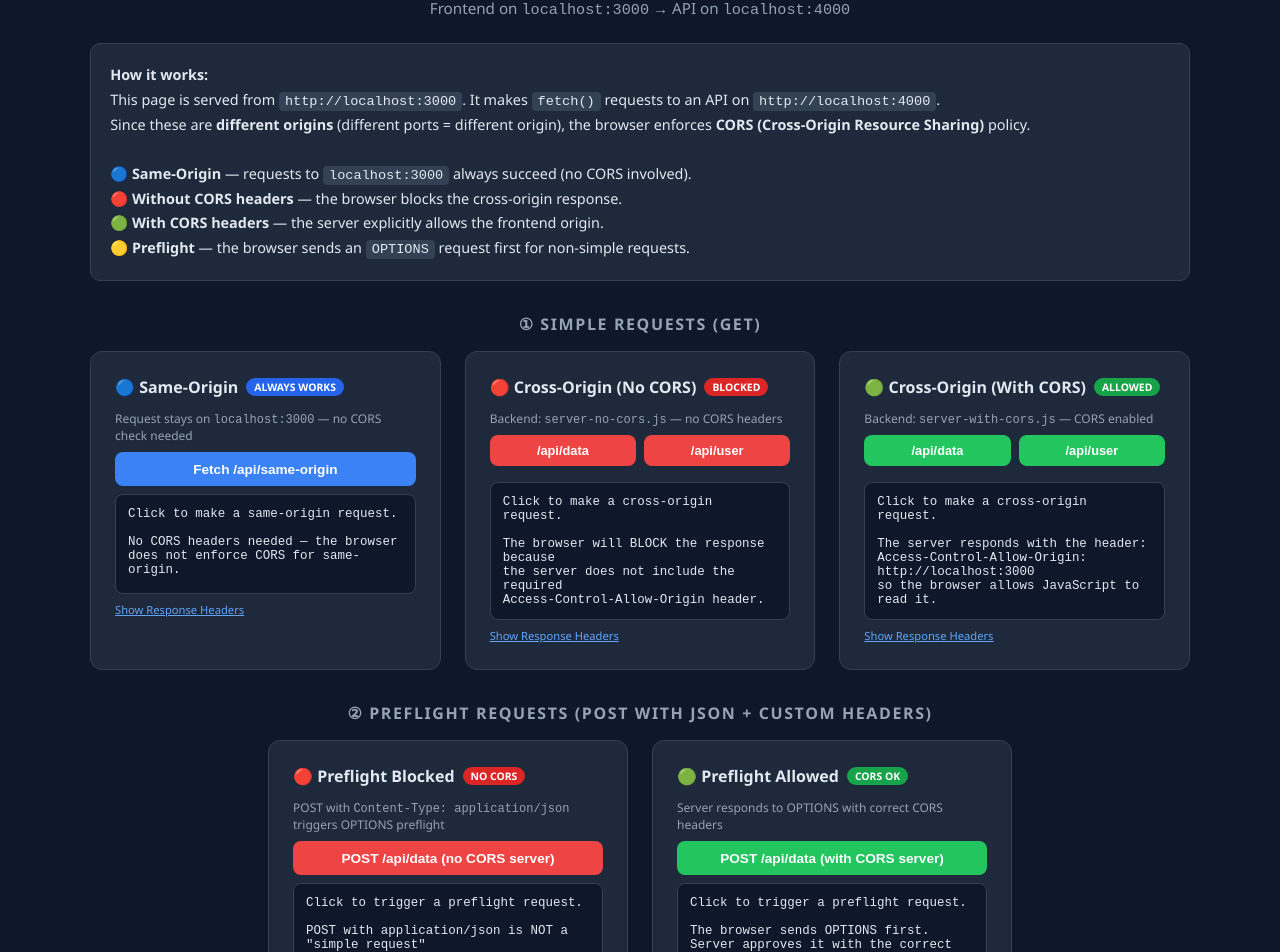
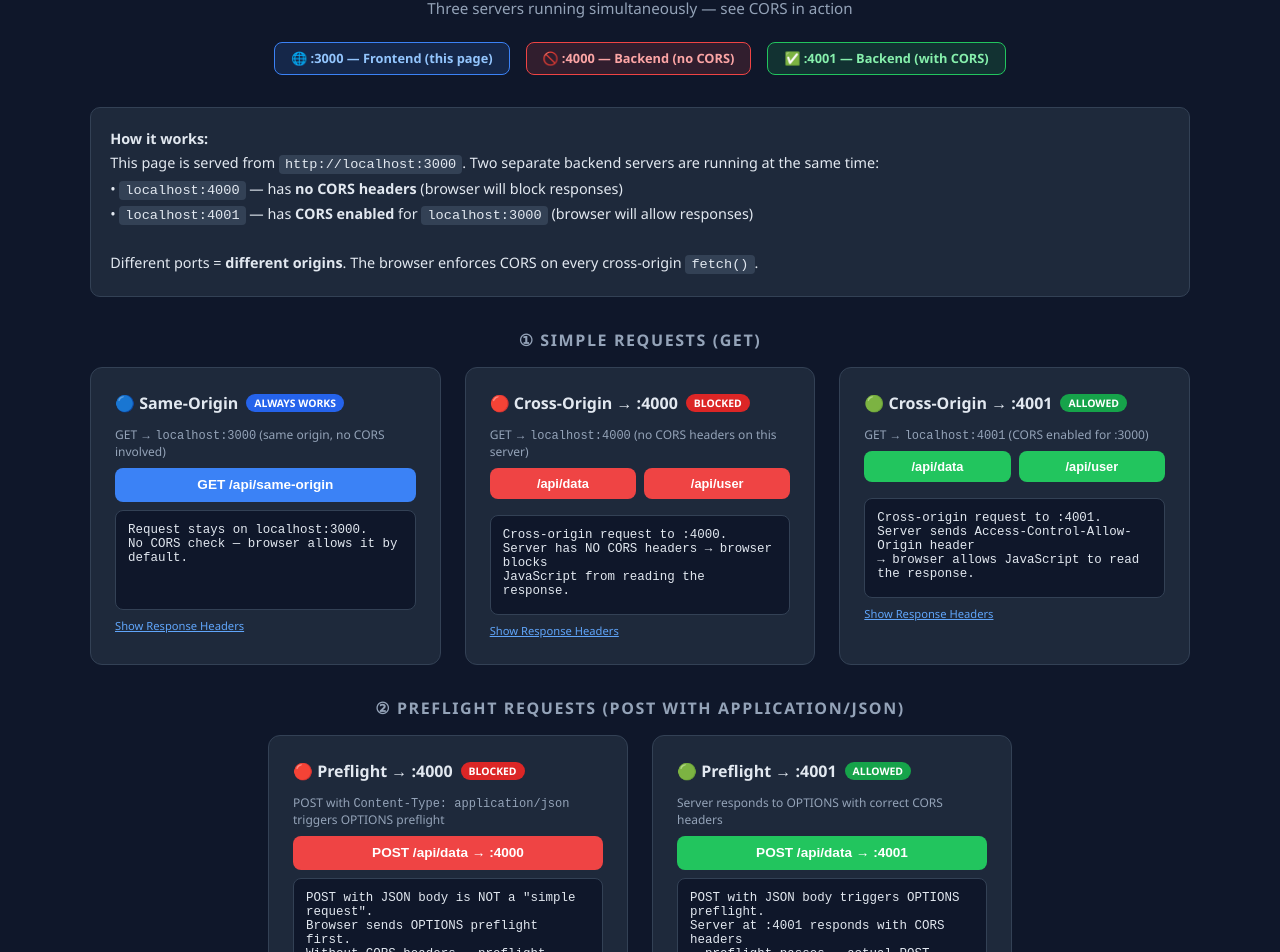
Before and after one commit to karankessy/demoCORS, a website: page public/index.html in a window 1280 px wide. Shown: the part 81-1033 px from the top of the page. Drawn offline with Linux system fonts and the light colour scheme.

Commit message:
Separate servers onto different ports: :4000 (no CORS), :4001 (with CORS) — all run simultaneously via npm start

```diff
--- a/frontend-server.js
+++ b/frontend-server.js
@@ -8,12 +8,11 @@ app.use(express.static(path.join(__dirname, "public")));
 app.get("/api/same-origin", (req, res) => {
   res.json({
     message: "This response is from the SAME origin (port 3000).",
-    origin: `http://localhost:${PORT}`,
+    server: `http://localhost:${PORT}`,
     timestamp: new Date().toISOString(),
   });
 });
 
 app.listen(PORT, () => {
-  console.log(`\n🌐 Frontend server running on http://localhost:${PORT}`);
-  console.log(`   Open http://localhost:${PORT} in your browser.\n`);
+  console.log(`  🌐 Frontend            → http://localhost:${PORT}`);
 });
--- a/public/index.html
+++ b/public/index.html
@@ -35,6 +35,36 @@
       padding: 2px 6px;
       border-radius: 4px;
       font-size: 0.85rem;
+    }
+    .ports {
+      display: flex;
+      gap: 1rem;
+      justify-content: center;
+      flex-wrap: wrap;
+      max-width: 1100px;
+      margin: 0 auto 2rem;
+    }
+    .port-tag {
+      font-size: 0.8rem;
+      padding: 0.4rem 1rem;
+      border-radius: 8px;
+      font-weight: 600;
+      border: 1px solid;
+    }
+    .port-tag.origin-a {
+      background: rgba(59,130,246,0.15);
+      border-color: #3b82f6;
+      color: #93c5fd;
+    }
+    .port-tag.origin-b {
+      background: rgba(239,68,68,0.15);
+      border-color: #ef4444;
+      color: #fca5a5;
+    }
+    .port-tag.origin-c {
+      background: rgba(34,197,94,0.15);
+      border-color: #22c55e;
+      color: #86efac;
     }
     .section-title {
       text-align: center;
@@ -79,7 +109,6 @@
     .badge.fail { background: #dc2626; color: white; }
     .badge.pass { background: #16a34a; color: white; }
     .badge.info { background: #2563eb; color: white; }
-    .badge.warn { background: #d97706; color: white; }
     button {
       width: 100%;
       padding: 0.6rem;
@@ -96,7 +125,6 @@
     .btn-fail { background: #ef4444; color: white; }
     .btn-pass { background: #22c55e; color: white; }
     .btn-info { background: #3b82f6; color: white; }
-    .btn-warn { background: #f59e0b; color: white; }
     .result {
       background: #0f172a;
       border-radius: 8px;
@@ -147,140 +175,118 @@
       padding-top: 1rem;
       border-top: 1px solid #1e293b;
     }
-    footer a { color: #60a5fa; text-decoration: none; }
-    footer a:hover { text-decoration: underline; }
   </style>
 </head>
 <body>
   <h1>🌐 CORS Policy Demo</h1>
-  <p class="subtitle">
-    Frontend on <code>localhost:3000</code> → API on <code>localhost:4000</code>
-  </p>
+  <p class="subtitle">Three servers running simultaneously — see CORS in action</p>
+
+  <div class="ports">
+    <span class="port-tag origin-a">🌐 :3000 — Frontend (this page)</span>
+    <span class="port-tag origin-b">🚫 :4000 — Backend (no CORS)</span>
+    <span class="port-tag origin-c">✅ :4001 — Backend (with CORS)</span>
+  </div>
 
   <div class="info-box">
     <strong>How it works:</strong><br/>
     This page is served from <code>http://localhost:3000</code>.
-    It makes <code>fetch()</code> requests to an API on <code>http://localhost:4000</code>.<br/>
-    Since these are <strong>different origins</strong> (different ports = different origin), the browser enforces
-    <strong>CORS (Cross-Origin Resource Sharing)</strong> policy.<br/><br/>
-    🔵 <strong>Same-Origin</strong> — requests to <code>localhost:3000</code> always succeed (no CORS involved).<br/>
-    🔴 <strong>Without CORS headers</strong> — the browser blocks the cross-origin response.<br/>
-    🟢 <strong>With CORS headers</strong> — the server explicitly allows the frontend origin.<br/>
-    🟡 <strong>Preflight</strong> — the browser sends an <code>OPTIONS</code> request first for non-simple requests.
+    Two separate backend servers are running at the same time:<br/>
+    &bull; <code>localhost:4000</code> — has <strong>no CORS headers</strong> (browser will block responses)<br/>
+    &bull; <code>localhost:4001</code> — has <strong>CORS enabled</strong> for <code>localhost:3000</code> (browser will allow responses)<br/><br/>
+    Different ports = <strong>different origins</strong>. The browser enforces CORS on every cross-origin <code>fetch()</code>.
   </div>
 
-  <!-- Section 1: Simple Requests -->
+  <!-- Section 1: Simple GET Requests -->
   <div class="section-title">① Simple Requests (GET)</div>
   <div class="container">
     <div class="card">
       <h2>🔵 Same-Origin <span class="badge info">Always Works</span></h2>
-      <p class="label">Request stays on <code>localhost:3000</code> — no CORS check needed</p>
-      <button class="btn-info" onclick="doFetch('/api/same-origin', 'result-same', { sameOrigin: true })">
-        Fetch /api/same-origin
+      <p class="label">GET → <code>localhost:3000</code> (same origin, no CORS involved)</p>
+      <button class="btn-info" onclick="doGet('/api/same-origin', 'result-same')">
+        GET /api/same-origin
       </button>
-      <div class="result" id="result-same">Click to make a same-origin request.
-
-No CORS headers needed — the browser
-does not enforce CORS for same-origin.</div>
+      <div class="result" id="result-same">Request stays on localhost:3000.
+No CORS check — browser allows it by default.</div>
       <span class="headers-toggle" onclick="toggleHeaders('headers-same')">Show Response Headers</span>
       <div class="headers-box" id="headers-same"></div>
     </div>
 
     <div class="card">
-      <h2>🔴 Cross-Origin (No CORS) <span class="badge fail">Blocked</span></h2>
-      <p class="label">Backend: <code>server-no-cors.js</code> — no CORS headers</p>
+      <h2>🔴 Cross-Origin → :4000 <span class="badge fail">Blocked</span></h2>
+      <p class="label">GET → <code>localhost:4000</code> (no CORS headers on this server)</p>
       <div class="endpoint-btns">
-        <button class="btn-fail" onclick="doFetch('/api/data', 'result-no-cors', { port: 4000 })">
+        <button class="btn-fail" onclick="doGet('http://localhost:4000/api/data', 'result-no-cors')">
           /api/data
         </button>
-        <button class="btn-fail" onclick="doFetch('/api/user', 'result-no-cors', { port: 4000 })">
+        <button class="btn-fail" onclick="doGet('http://localhost:4000/api/user', 'result-no-cors')">
           /api/user
         </button>
       </div>
-      <div class="result" id="result-no-cors">Click to make a cross-origin request.
-
-The browser will BLOCK the response because
-the server does not include the required
-Access-Control-Allow-Origin header.</div>
+      <div class="result" id="result-no-cors">Cross-origin request to :4000.
+Server has NO CORS headers → browser blocks
+JavaScript from reading the response.</div>
       <span class="headers-toggle" onclick="toggleHeaders('headers-no-cors')">Show Response Headers</span>
       <div class="headers-box" id="headers-no-cors"></div>
     </div>
 
     <div class="card">
-      <h2>🟢 Cross-Origin (With CORS) <span class="badge pass">Allowed</span></h2>
-      <p class="label">Backend: <code>server-with-cors.js</code> — CORS enabled</p>
+      <h2>🟢 Cross-Origin → :4001 <span class="badge pass">Allowed</span></h2>
+      <p class="label">GET → <code>localhost:4001</code> (CORS enabled for :3000)</p>
       <div class="endpoint-btns">
-        <button class="btn-pass" onclick="doFetch('/api/data', 'result-with-cors', { port: 4000 })">
+        <button class="btn-pass" onclick="doGet('http://localhost:4001/api/data', 'result-with-cors')">
           /api/data
         </button>
-        <button class="btn-pass" onclick="doFetch('/api/user', 'result-with-cors', { port: 4000 })">
+        <button class="btn-pass" onclick="doGet('http://localhost:4001/api/user', 'result-with-cors')">
           /api/user
         </button>
       </div>
-      <div class="result" id="result-with-cors">Click to make a cross-origin request.
-
-The server responds with the header:
-Access-Control-Allow-Origin: http://localhost:3000
-so the browser allows JavaScript to read it.</div>
+      <div class="result" id="result-with-cors">Cross-origin request to :4001.
+Server sends Access-Control-Allow-Origin header
+→ browser allows JavaScript to read the response.</div>
       <span class="headers-toggle" onclick="toggleHeaders('headers-with-cors')">Show Response Headers</span>
       <div class="headers-box" id="headers-with-cors"></div>
     </div>
   </div>
 
-  <!-- Section 2: Preflight Requests -->
-  <div class="section-title">② Preflight Requests (POST with JSON + Custom Headers)</div>
+  <!-- Section 2: Preflight Requests (POST + JSON) -->
+  <div class="section-title">② Preflight Requests (POST with application/json)</div>
   <div class="container">
     <div class="card">
-      <h2>🔴 Preflight Blocked <span class="badge fail">No CORS</span></h2>
+      <h2>🔴 Preflight → :4000 <span class="badge fail">Blocked</span></h2>
       <p class="label">POST with <code>Content-Type: application/json</code> triggers OPTIONS preflight</p>
-      <button class="btn-fail" onclick="doPreflightFetch('result-preflight-no', 'headers-preflight-no', { port: 4000 })">
-        POST /api/data (no CORS server)
+      <button class="btn-fail" onclick="doPost('http://localhost:4000/api/data', 'result-preflight-no')">
+        POST /api/data → :4000
       </button>
-      <div class="result" id="result-preflight-no">Click to trigger a preflight request.
-
-POST with application/json is NOT a "simple request"
-so the browser sends OPTIONS first.
-Without CORS headers, preflight fails and the
+      <div class="result" id="result-preflight-no">POST with JSON body is NOT a "simple request".
+Browser sends OPTIONS preflight first.
+Without CORS headers → preflight fails,
 actual POST is never sent.</div>
       <span class="headers-toggle" onclick="toggleHeaders('headers-preflight-no')">Show Response Headers</span>
       <div class="headers-box" id="headers-preflight-no"></div>
     </div>
 
     <div class="card">
-      <h2>🟢 Preflight Allowed <span class="badge pass">CORS OK</span></h2>
+      <h2>🟢 Preflight → :4001 <span class="badge pass">Allowed</span></h2>
       <p class="label">Server responds to OPTIONS with correct CORS headers</p>
-      <button class="btn-pass" onclick="doPreflightFetch('result-preflight-yes', 'headers-preflight-yes', { port: 4000 })">
-        POST /api/data (with CORS server)
+      <button class="btn-pass" onclick="doPost('http://localhost:4001/api/data', 'result-preflight-yes')">
+        POST /api/data → :4001
       </button>
-      <div class="result" id="result-preflight-yes">Click to trigger a preflight request.
-
-The browser sends OPTIONS first.
-Server approves it with the correct headers.
-Then the actual POST is sent and succeeds.</div>
+      <div class="result" id="result-preflight-yes">POST with JSON body triggers OPTIONS preflight.
+Server at :4001 responds with CORS headers
+→ preflight passes → actual POST succeeds.</div>
       <span class="headers-toggle" onclick="toggleHeaders('headers-preflight-yes')">Show Response Headers</span>
       <div class="headers-box" id="headers-preflight-yes"></div>
     </div>
   </div>
 
   <footer>
-    CORS Demo — Built for learning &amp; teaching.
-    Open <strong>DevTools → Network tab</strong> to inspect the full request/response cycle.
+    CORS Demo — Open <strong>DevTools → Network tab</strong> to inspect the full request/response cycle.
   </footer>
 
   <script>
-    const CROSS_ORIGIN = "http://localhost:4000";
-
-    function buildUrl(endpoint, opts) {
-      if (opts.sameOrigin) return endpoint;
-      if (opts.port) return `http://localhost:${opts.port}${endpoint}`;
-      return `${CROSS_ORIGIN}${endpoint}`;
-    }
-
     function formatHeaders(headers) {
       const lines = [];
-      headers.forEach((value, key) => {
-        lines.push(`${key}: ${value}`);
-      });
+      headers.forEach((value, key) => lines.push(`${key}: ${value}`));
       return lines.join("\n") || "(no headers visible to JavaScript)";
     }
 
@@ -288,43 +294,39 @@ Then the actual POST is sent and succeeds.</div>
       document.getElementById(id).classList.toggle("visible");
     }
 
-    async function doFetch(endpoint, resultId, opts = {}) {
+    function headersElFor(resultId) {
+      return document.getElementById(resultId.replace("result-", "headers-"));
+    }
+
+    async function doGet(url, resultId) {
       const el = document.getElementById(resultId);
-      const headersId = resultId.replace("result-", "headers-");
-      const headersEl = document.getElementById(headersId);
-      const url = buildUrl(endpoint, opts);
-
+      const headersEl = headersElFor(resultId);
       el.className = "result";
-      el.textContent = `→ GET ${url}\n`;
+      el.textContent = `→ GET ${url}\n\n`;
 
       try {
         const res = await fetch(url);
         const data = await res.json();
-
         if (headersEl) headersEl.textContent = formatHeaders(res.headers);
-
         el.textContent += `← ${res.status} ${res.statusText}\n\n`;
         el.textContent += `✅ Response:\n${JSON.stringify(data, null, 2)}`;
-        el.classList.add(opts.sameOrigin ? "info-result" : "success");
+        el.classList.add(url.startsWith("/") ? "info-result" : "success");
       } catch (err) {
         if (headersEl) headersEl.textContent = "(blocked — headers not accessible)";
-
-        el.textContent += `\n❌ CORS ERROR\n${err.message}\n\n`;
+        el.textContent += `❌ CORS ERROR\n${err.message}\n\n`;
         el.textContent += `The browser blocked JavaScript from reading\n`;
-        el.textContent += `the response. Open DevTools (F12) → Console\n`;
-        el.textContent += `to see the full error message.`;
+        el.textContent += `the response. Check DevTools → Console.`;
         el.classList.add("error");
       }
     }
 
-    async function doPreflightFetch(resultId, headersId, opts = {}) {
+    async function doPost(url, resultId) {
       const el = document.getElementById(resultId);
-      const headersEl = document.getElementById(headersId);
-      const url = `http://localhost:${opts.port}/api/data`;
-
+      const headersEl = headersElFor(resultId);
       el.className = "result";
       el.textContent = `→ POST ${url}\n`;
       el.textContent += `  Content-Type: application/json\n`;
+      el.textContent += `  Body: { "item": "Dragonfruit" }\n`;
       el.textContent += `  (triggers OPTIONS preflight)\n\n`;
 
       try {
@@ -334,22 +336,18 @@ Then the actual POST is sent and succeeds.</div>
           body: JSON.stringify({ item: "Dragonfruit" }),
         });
         const data = await res.json();
-
         if (headersEl) headersEl.textContent = formatHeaders(res.headers);
-
         el.textContent += `← ${res.status} ${res.statusText}\n\n`;
         el.textContent += `✅ Preflight passed! Response:\n`;
         el.textContent += JSON.stringify(data, null, 2);
         el.classList.add("success");
       } catch (err) {
         if (headersEl) headersEl.textContent = "(blocked — headers not accessible)";
-
         el.textContent += `❌ PREFLIGHT FAILED\n${err.message}\n\n`;
-        el.textContent += `The browser sent an OPTIONS request first.\n`;
-        el.textContent += `The server did not return valid CORS headers,\n`;
-        el.textContent += `so the actual POST was never sent.\n\n`;
-        el.textContent += `Check DevTools → Network → look for the\n`;
-        el.textContent += `OPTIONS request to see what happened.`;
+        el.textContent += `Browser sent OPTIONS first → server had no\n`;
+        el.textContent += `CORS headers → preflight rejected.\n`;
+        el.textContent += `The actual POST was never sent.\n\n`;
+        el.textContent += `Check DevTools → Network → look for OPTIONS.`;
         el.classList.add("error");
       }
     }
```
Also changed, not shown: package.json (+7 -3 lines), server-no-cors.js (+4 -5 lines), server-with-cors.js (+5 -6 lines), README.md, 1 other file.
